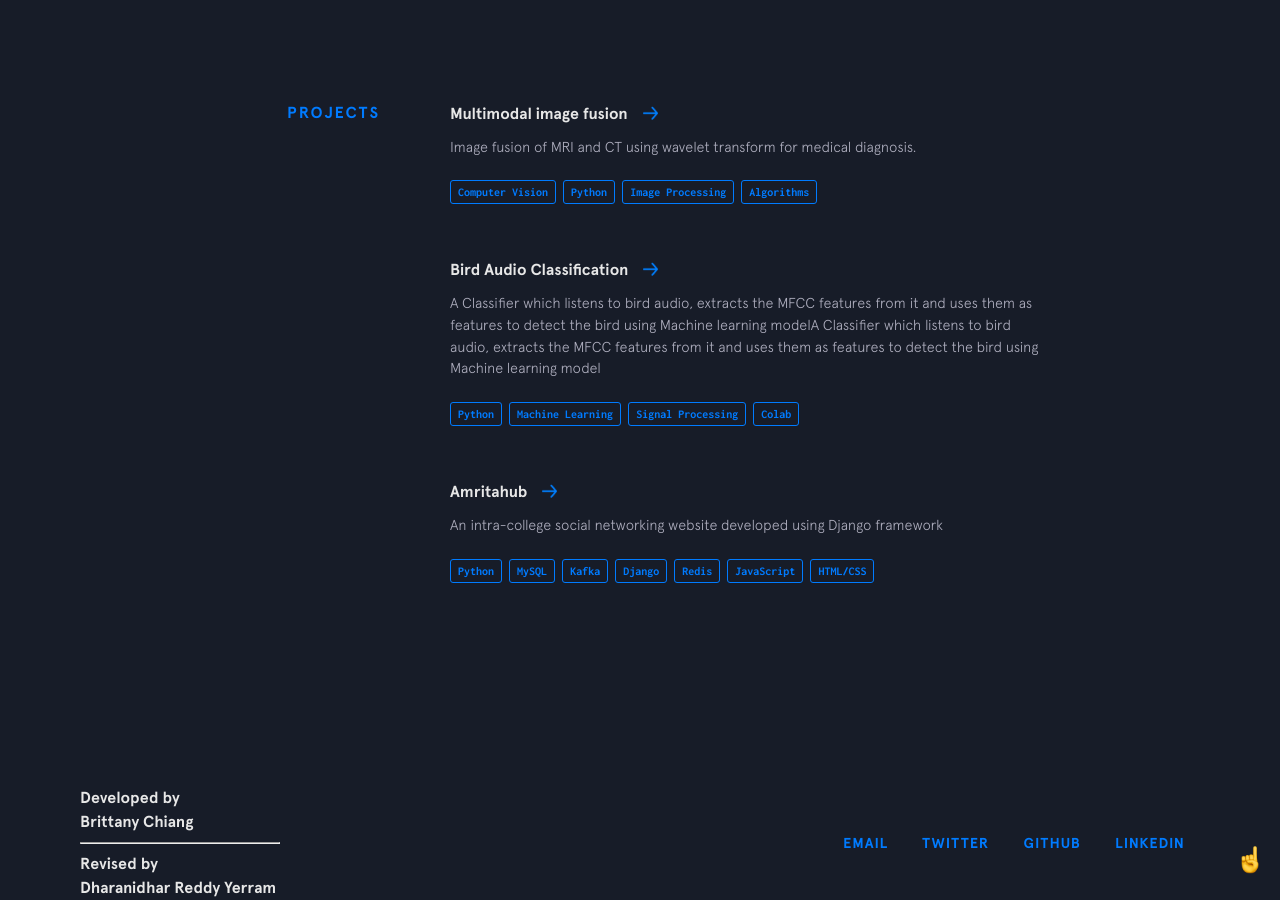
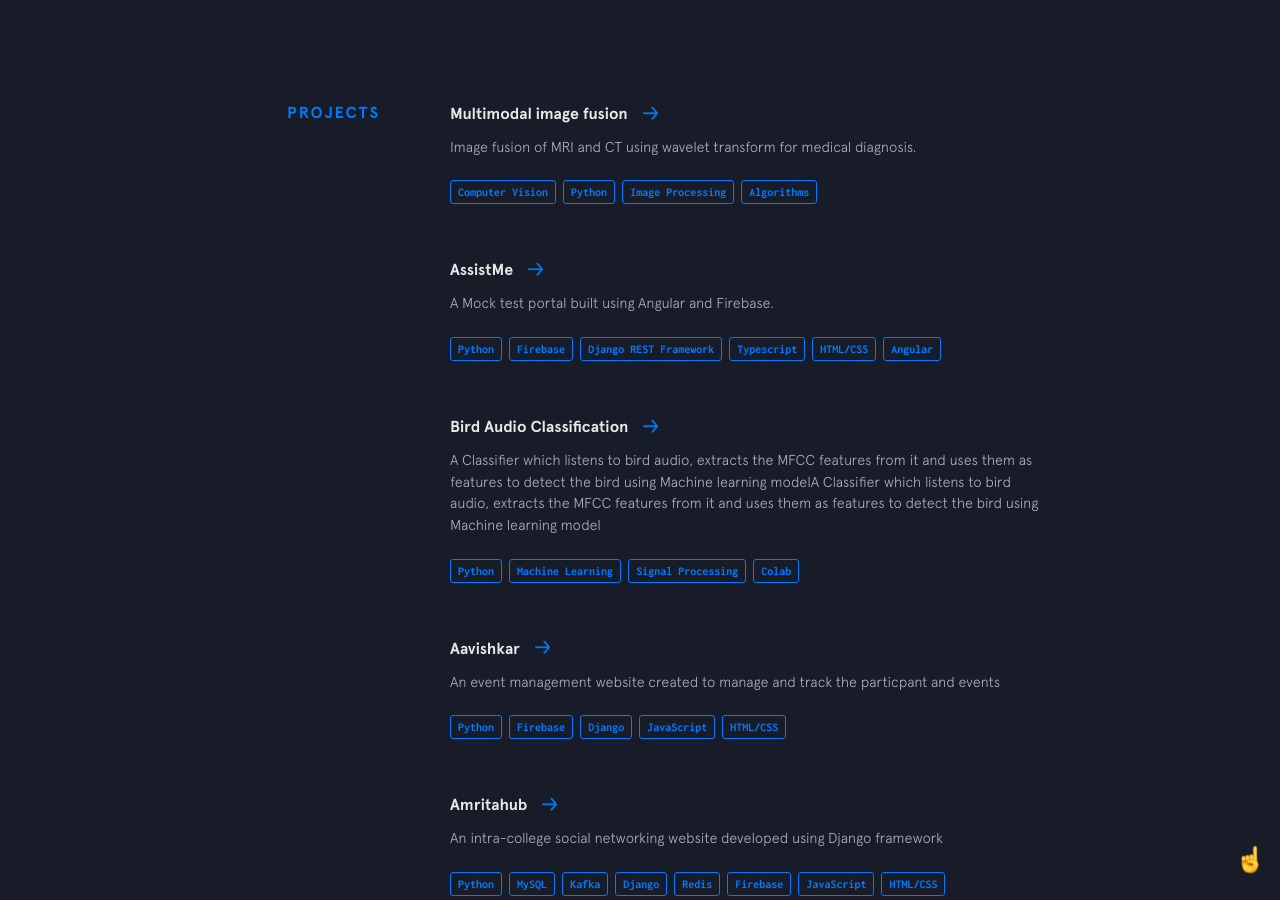
Before and after one commit to dreddyyerram/dreddyyerram.github.io, a Jekyll site: the page built from index.html, in a window 1280 px wide and 900 px high, scrolled down 2486 px. Built offline with Jekyll 4.4.1, drawn with Linux system fonts in a browser that asks for light colours; nearby versions of some CDN libraries.

Commit message:
Added projects

```diff
--- a/_data/other-projects.yml
+++ b/_data/other-projects.yml
@@ -7,6 +7,18 @@
     - thing: Python
     - thing: Image Processing
     - thing: Algorithms
+
+- name: AssistMe
+  url: https://assistme-39d97.web.app/
+  code: https://github.com/dreddyyerram/AssistMe
+  description: A Mock test portal built using Angular and Firebase.
+  used:
+    - thing: Python
+    - thing: Firebase
+    - thing: Django REST Framework
+    - thing: Typescript
+    - thing: HTML/CSS
+    - thing: Angular
 
 - name: Bird Audio Classification
   url: https://github.com/dreddyyerram/birdclassification
@@ -18,8 +30,19 @@
     - thing: Signal Processing
     - thing: Colab
 
+- name: Aavishkar
+  url: https://aavishkar-2020.web.app/
+  code: https://github.com/dreddyyerram/aavishkar
+  description: An event management website created to manage and track the particpant and events
+  used:
+    - thing: Python
+    - thing: Firebase
+    - thing: Django
+    - thing: JavaScript
+    - thing: HTML/CSS
+
 - name: Amritahub
-  url: https://github.com/dreddyyerram/amritahub
+  url: https://amrita-hub.web.app/
   code: https://github.com/dreddyyerram/amritahub
   description: An intra-college social networking website developed using Django framework
   used:
@@ -28,5 +51,6 @@
     - thing: Kafka
     - thing: Django
     - thing: Redis
+    - thing: Firebase
     - thing: JavaScript
     - thing: HTML/CSS
```
